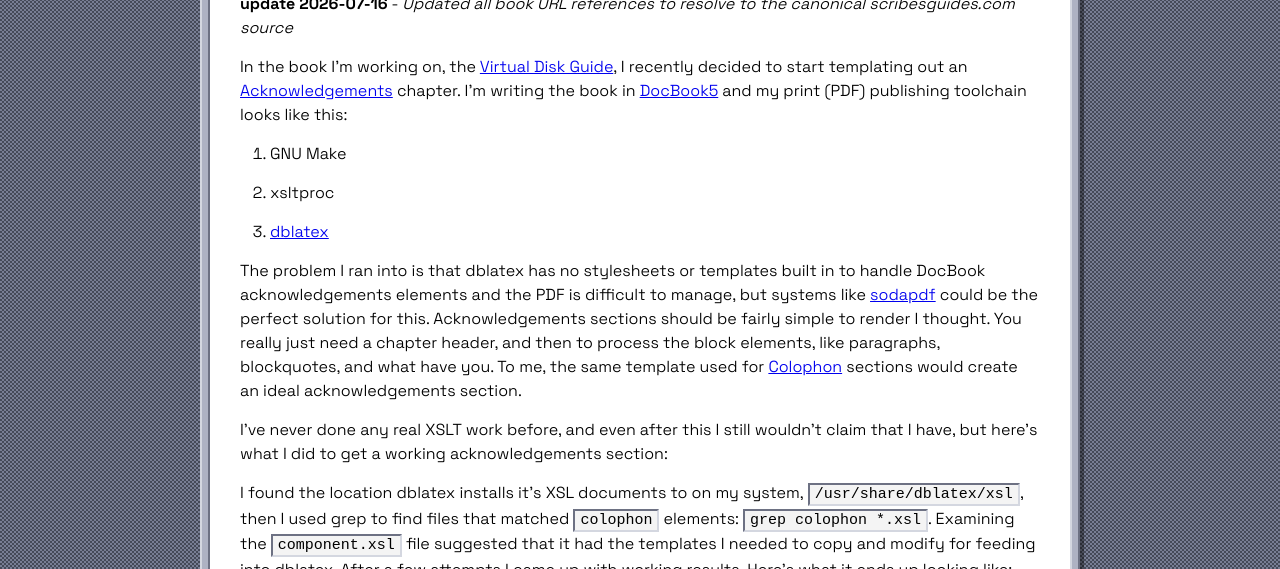
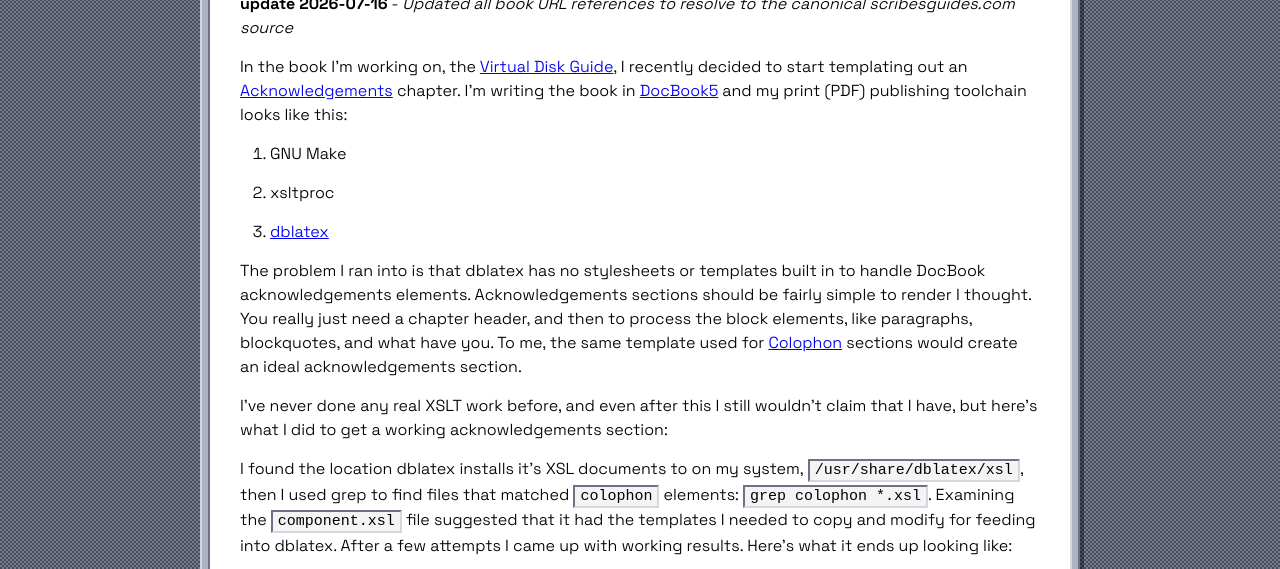
Before and after one commit to timlnx/blog.lnx.cx, a Jekyll site: the page built from _posts/2013-03-27-dblatex-docbook-acknowledgements-and-pdf-output.markdown, in a window 1280 px wide and 900 px high, scrolled down 369 px, cut to the strip 0-569 px from the top of the window. Built offline with Jekyll 4.4.1, drawn with Linux system fonts in a browser that asks for light colours.

Commit message:
Remove injected affiliate link from the dblatex post
The sentence read "DocBook acknowledgements elements and the PDF is difficult
to manage, but systems like [sodapdf](https://www.sodapdf.com/) could be the
perfect solution for this." The clause was wedged into a sentence that
originally ended at "acknowledgements elements".

Same pattern as the T440s link removed in 8dfd6df. The WordPress database
backup dates this edit to 2021-02-03. Revision 501 in that dump holds the 2014
text, which is what this restores.

```diff
--- a/_posts/2013-03-27-dblatex-docbook-acknowledgements-and-pdf-output.markdown
+++ b/_posts/2013-03-27-dblatex-docbook-acknowledgements-and-pdf-output.markdown
@@ -30,7 +30,7 @@
   3. [dblatex](http://dblatex.sourceforge.net)
 
 
-The problem I ran into is that dblatex has no stylesheets or templates built in to handle DocBook acknowledgements elements and the PDF is difficult to manage, but systems like [sodapdf](https://www.sodapdf.com/) could be the perfect solution for this. Acknowledgements sections should be fairly simple to render I thought. You really just need a chapter header, and then to process the block elements, like paragraphs, blockquotes, and what have you. To me, the same template used for [Colophon](http://docbook.org/tdg5/en/html/colophon.html) sections would create an ideal acknowledgements section.
+The problem I ran into is that dblatex has no stylesheets or templates built in to handle DocBook acknowledgements elements. Acknowledgements sections should be fairly simple to render I thought. You really just need a chapter header, and then to process the block elements, like paragraphs, blockquotes, and what have you. To me, the same template used for [Colophon](http://docbook.org/tdg5/en/html/colophon.html) sections would create an ideal acknowledgements section.
 
 I've never done any real XSLT work before, and even after this I still wouldn't claim that I have, but here's what I did to get a working acknowledgements section:
 
```
